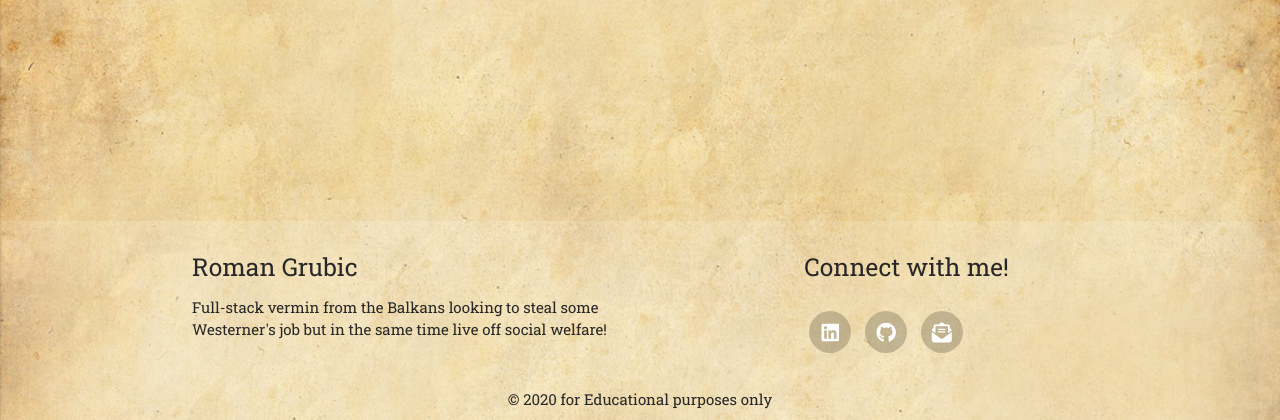
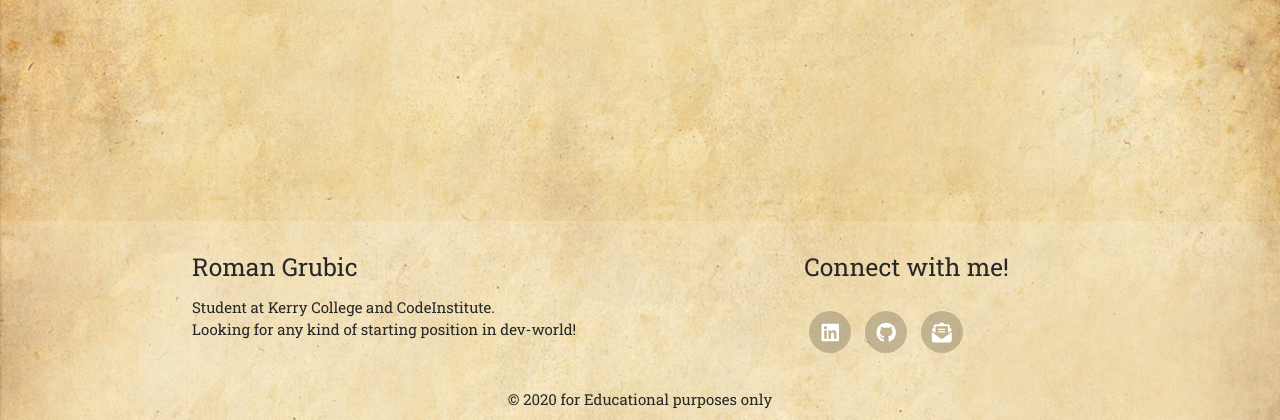
Before and after one commit to romangrubic/task-manager, a Flask app: page /get_categories in a window 1280 px wide. Shown: the part 380-800 px from the top of the page. Run offline with Flask 2, Linux system fonts and the light colour scheme; data that the repository does not hold is empty; some libraries are stand-ins or nearby versions.

Commit message:
Sorted add buttons and some text in footer.

```diff
--- a/static/css/style.css
+++ b/static/css/style.css
@@ -31,6 +31,9 @@ main {
 }
 .edit:hover{
     background-color: rgba(0, 153, 255, 0.5);
+}
+.add:hover{
+    background-color: rgba(0, 128, 0, 0.5)
 }
 .collapsible-header{
     background-color: rgba(255, 255, 255, 0.35);
--- a/templates/addcategory.html
+++ b/templates/addcategory.html
@@ -11,7 +11,7 @@
 			</div>
 		</div>
 		<div class="row">
-			<button class="btn waves-effect waves-light" type="submit" name="action">Add Category
+			<button class="btn waves-effect waves-light add" type="submit" name="action">Add Category
                 <i class="material-icons right">playlist_add</i>
             </button>
 		</div>
--- a/templates/addtask.html
+++ b/templates/addtask.html
@@ -47,7 +47,7 @@
 			</div>
 		</div>
 		<div>
-			<button class="btn waves-effect waves-light" type="submit" name="action">Add Task
+			<button class="btn waves-effect waves-light add" type="submit" name="action">Add Task
                 <i class="material-icons right">playlist_add</i>
             </button>
 		</div>
--- a/templates/base.html
+++ b/templates/base.html
@@ -45,7 +45,7 @@
             <div class="row">
               <div class="col l6 s12">
                 <h5 >Roman Grubic</h5>
-                <p class="text-lighten-4">Full-stack vermin from the Balkans looking to steal some Westerner's job but in the same time live off social welfare! </p>
+                <p class="text-lighten-4">Student at Kerry College and CodeInstitute. <br> Looking for any kind of starting position in dev-world! </p>
               </div>
               <div class="col l4 offset-l2 s12">
                 <h5 >Connect with me!</h5>
--- a/templates/categories.html
+++ b/templates/categories.html
@@ -21,7 +21,7 @@
     </ul>
 </div>
 <div class="row">
-    <a href="{{url_for('new_category')}}" class="waves-effect waves-light btn">
+    <a href="{{url_for('new_category')}}" class="waves-effect waves-light btn  add">
         <i class="material-icons right">playlist_add</i>Add Category
     </a>
 </div>
```
